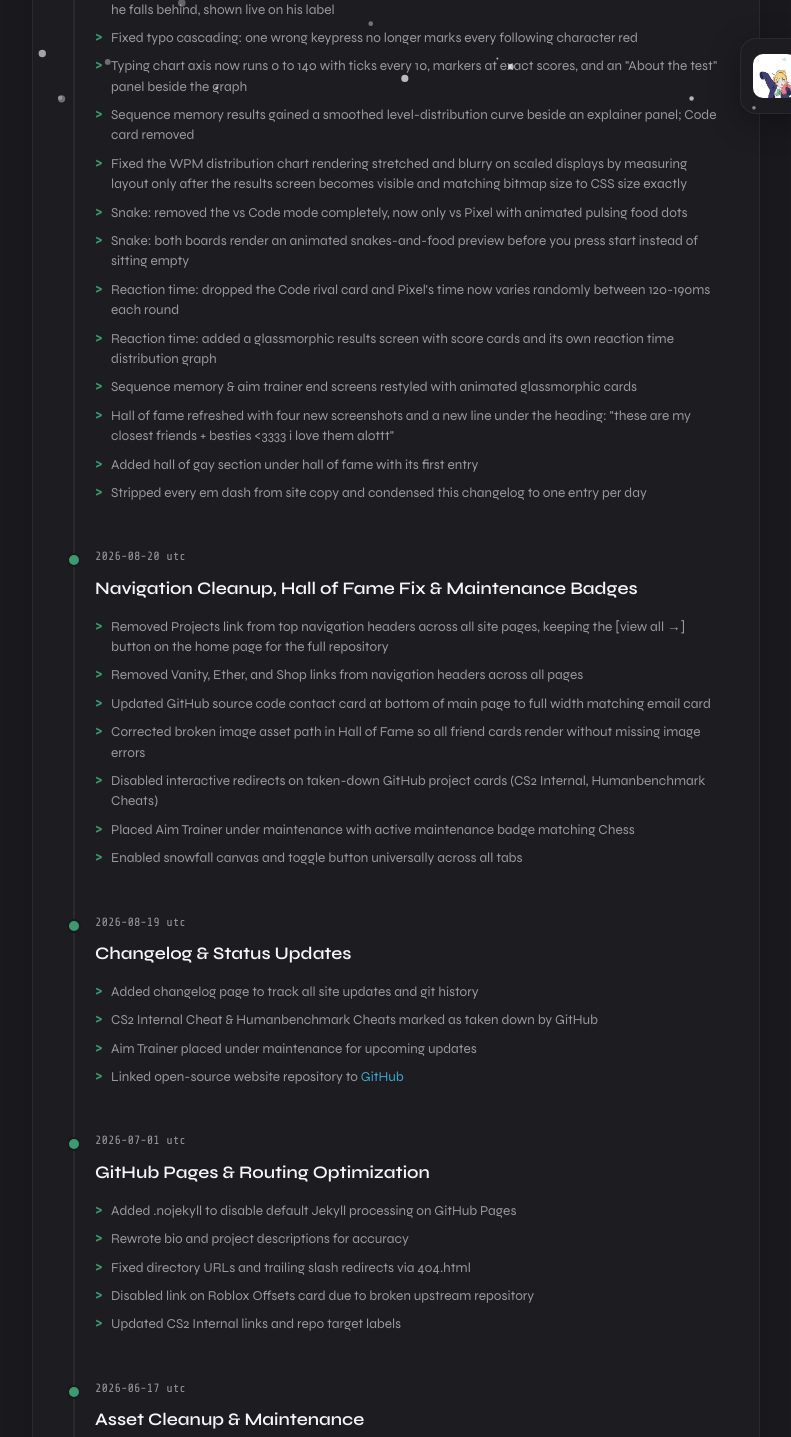
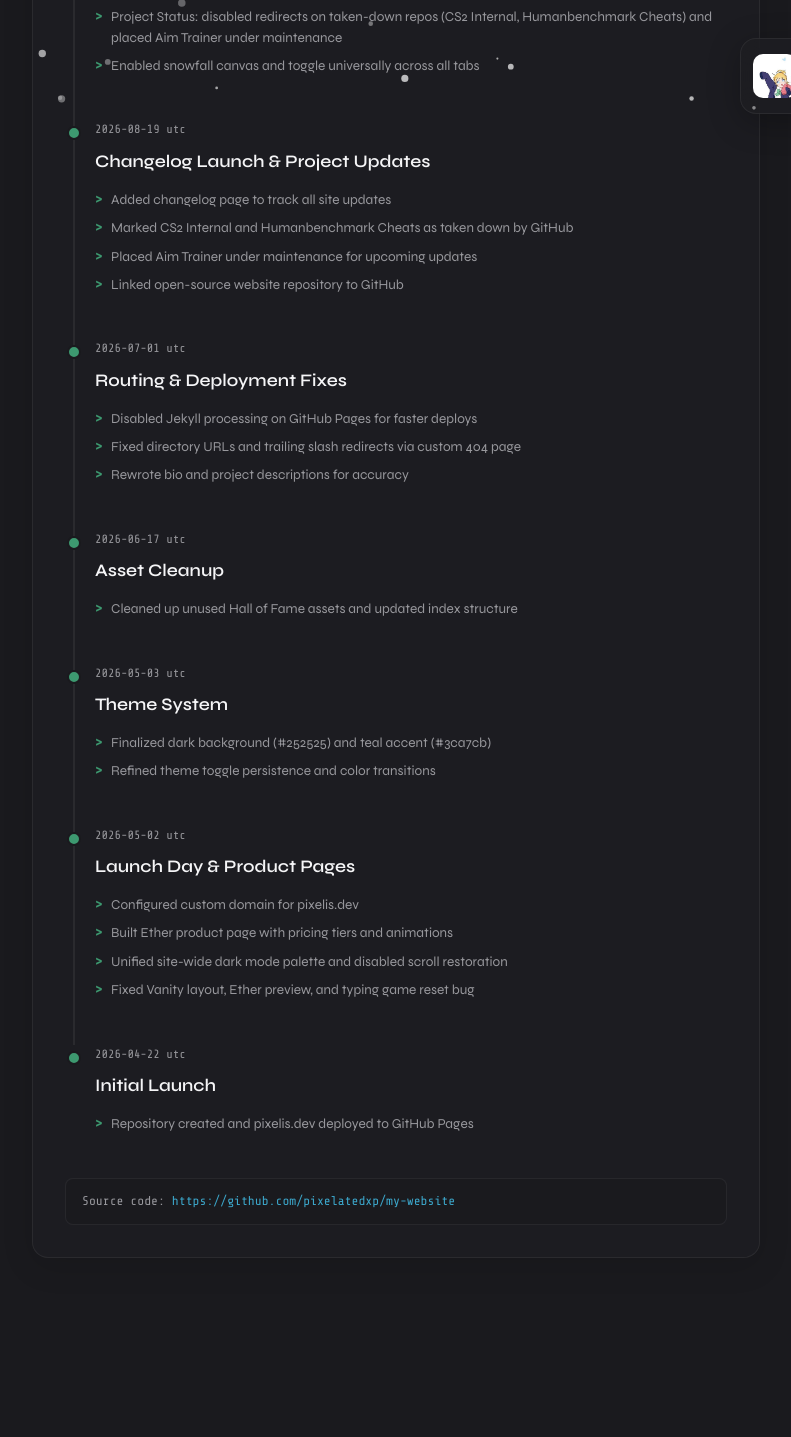
Before and after one commit to pixelatedxp/my-website, a plain HTML site: page changelog.html in a window 1280 px wide. Shown: the part 666-2103 px from the top of the page, without its empty margins (244-1035 px from the left). After the commit the page ends 1949 px from the top, so only its background shows below. Drawn offline with nearby package versions, Linux system fonts and the light colour scheme.

Commit message:
Changelog: rewrite all entries as compact user-facing release highlights

```diff
--- a/changelog.html
+++ b/changelog.html
@@ -130,113 +130,87 @@
                     <div class="changelog-entry fade-up">
                         <div class="changelog-dot"></div>
                         <div class="changelog-date">2026-08-22 UTC</div>
-                        <div class="changelog-title">Music Player, Arcade Overhaul & Site Polish Round</div>
+                        <div class="changelog-title">Music Player & Arcade Overhaul</div>
                         <ul class="changelog-list">
-                            <li>Added a music player to the bottom-right corner of every page with thumbnail, track info and play/pause button</li>
-                            <li>Autoplays on the main page (with first user interaction fallback for browser autoplay policies); manual play only on all other pages</li>
-                            <li>Added first track: Never Been With A Baddie (loops continuously)</li>
-                            <li>Made pause authoritative over pending playback so the song always stops, and the autoplay fallback no longer stays armed after your first interaction anywhere on the page</li>
-                            <li>Rewrote about bio text on the main page</li>
-                            <li>Fixed snowfall on every arcade game: the toggle existed but pages were missing the canvas element entirely</li>
-                            <li>Typing test: expanded sentence pool from 5 to 25 and rebuilt results as scroll-down glassmorphic cards with an animated WPM distribution chart showing where you rank</li>
-                            <li>Typing test: Code removed from the race, top bar, results cards and the chart. It's now you vs Avg Human vs Pixel only</li>
-                            <li>Typing test: Pixel's pace now varies between 80 and 85 WPM every run and rubber-bands up to 90 when he falls behind, shown live on his label</li>
-                            <li>Fixed typo cascading: one wrong keypress no longer marks every following character red</li>
-                            <li>Typing chart axis now runs 0 to 140 with ticks every 10, markers at exact scores, and an "About the test" panel beside the graph</li>
-                            <li>Sequence memory results gained a smoothed level-distribution curve beside an explainer panel; Code card removed</li>
-                            <li>Fixed the WPM distribution chart rendering stretched and blurry on scaled displays by measuring layout only after the results screen becomes visible and matching bitmap size to CSS size exactly</li>
-                            <li>Snake: removed the vs Code mode completely, now only vs Pixel with animated pulsing food dots</li>
-                            <li>Snake: both boards render an animated snakes-and-food preview before you press start instead of sitting empty</li>
-                            <li>Reaction time: dropped the Code rival card and Pixel's time now varies randomly between 120-190ms each round</li>
-                            <li>Reaction time: added a glassmorphic results screen with score cards and its own reaction time distribution graph</li>
-                            <li>Sequence memory & aim trainer end screens restyled with animated glassmorphic cards</li>
-                            <li>Hall of fame refreshed with four new screenshots and a new line under the heading: "these are my closest friends + besties &lt;3333 i love them alottt"</li>
-                            <li>Added hall of gay section under hall of fame with its first entry</li>
-                            <li>Stripped every em dash from site copy and condensed this changelog to one entry per day</li>
+                            <li>Global Music Player: self-injecting mini player on every page with thumbnail, track info, play/pause, and intelligent browser autoplay fallback</li>
+                            <li>Arcade Refinements: streamlined game lineups by removing retired modes, expanded sentence pools, and balanced AI opponents with dynamic rubber-banding WPM and randomized reaction times</li>
+                            <li>UI & Performance: animated glassmorphic end screens across all games, custom distribution charts for typing and reaction tests, and fixed canvas scaling bugs on high-DPI displays</li>
+                            <li>Site Updates: refreshed bio, added Hall of Gay alongside Hall of Fame, stripped em dashes globally, and condensed changelog to one entry per day</li>
                         </ul>
                     </div>
 
                     <div class="changelog-entry fade-up">
                         <div class="changelog-dot"></div>
                         <div class="changelog-date">2026-08-20 UTC</div>
-                        <div class="changelog-title">Navigation Cleanup, Hall of Fame Fix & Maintenance Badges</div>
+                        <div class="changelog-title">Navigation Cleanup & Maintenance Badges</div>
                         <ul class="changelog-list">
-                            <li>Removed Projects link from top navigation headers across all site pages, keeping the [view all →] button on the home page for the full repository</li>
-                            <li>Removed Vanity, Ether, and Shop links from navigation headers across all pages</li>
-                            <li>Updated GitHub source code contact card at bottom of main page to full width matching email card</li>
-                            <li>Corrected broken image asset path in Hall of Fame so all friend cards render without missing image errors</li>
-                            <li>Disabled interactive redirects on taken-down GitHub project cards (CS2 Internal, Humanbenchmark Cheats)</li>
-                            <li>Placed Aim Trainer under maintenance with active maintenance badge matching Chess</li>
-                            <li>Enabled snowfall canvas and toggle button universally across all tabs</li>
+                            <li>Streamlined navigation: removed Projects, Vanity, Ether, and Shop links from headers across all pages, keeping the home page [view all] button for the full repository</li>
+                            <li>Fixed Hall of Fame: corrected broken image paths so all friend cards render properly</li>
+                            <li>Project Status: disabled redirects on taken-down repos (CS2 Internal, Humanbenchmark Cheats) and placed Aim Trainer under maintenance</li>
+                            <li>Enabled snowfall canvas and toggle universally across all tabs</li>
                         </ul>
                     </div>
 
                     <div class="changelog-entry fade-up">
                         <div class="changelog-dot"></div>
                         <div class="changelog-date">2026-08-19 UTC</div>
-                        <div class="changelog-title">Changelog & Status Updates</div>
+                        <div class="changelog-title">Changelog Launch & Project Updates</div>
                         <ul class="changelog-list">
-                            <li>Added changelog page to track all site updates and git history</li>
-                            <li>CS2 Internal Cheat & Humanbenchmark Cheats marked as taken down by GitHub</li>
-                            <li>Aim Trainer placed under maintenance for upcoming updates</li>
-                            <li>Linked open-source website repository to <a href="https://github.com/pixelatedxp/my-website" target="_blank" style="color: var(--accent-teal); text-decoration: none;">GitHub</a></li>
+                            <li>Added changelog page to track all site updates</li>
+                            <li>Marked CS2 Internal and Humanbenchmark Cheats as taken down by GitHub</li>
+                            <li>Placed Aim Trainer under maintenance for upcoming updates</li>
+                            <li>Linked open-source website repository to GitHub</li>
                         </ul>
                     </div>
 
                     <div class="changelog-entry fade-up">
                         <div class="changelog-dot"></div>
                         <div class="changelog-date">2026-07-01 UTC</div>
-                        <div class="changelog-title">GitHub Pages & Routing Optimization</div>
+                        <div class="changelog-title">Routing & Deployment Fixes</div>
                         <ul class="changelog-list">
-                            <li>Added .nojekyll to disable default Jekyll processing on GitHub Pages</li>
+                            <li>Disabled Jekyll processing on GitHub Pages for faster deploys</li>
+                            <li>Fixed directory URLs and trailing slash redirects via custom 404 page</li>
                             <li>Rewrote bio and project descriptions for accuracy</li>
-                            <li>Fixed directory URLs and trailing slash redirects via 404.html</li>
-                            <li>Disabled link on Roblox Offsets card due to broken upstream repository</li>
-                            <li>Updated CS2 Internal links and repo target labels</li>
                         </ul>
                     </div>
 
                     <div class="changelog-entry fade-up">
                         <div class="changelog-dot"></div>
                         <div class="changelog-date">2026-06-17 UTC</div>
-                        <div class="changelog-title">Asset Cleanup & Maintenance</div>
+                        <div class="changelog-title">Asset Cleanup</div>
                         <ul class="changelog-list">
                             <li>Cleaned up unused Hall of Fame assets and updated index structure</li>
-                            <li>Triggered manual rebuild for GitHub Pages static assets</li>
                         </ul>
                     </div>
 
                     <div class="changelog-entry fade-up">
                         <div class="changelog-dot"></div>
                         <div class="changelog-date">2026-05-03 UTC</div>
-                        <div class="changelog-title">Theme System & Color Palette</div>
+                        <div class="changelog-title">Theme System</div>
                         <ul class="changelog-list">
-                            <li>Finalized main dark background color (#252525) and teal accent (#3ca7cb)</li>
-                            <li>Refined theme toggle state persistence and color transitions</li>
+                            <li>Finalized dark background (#252525) and teal accent (#3ca7cb)</li>
+                            <li>Refined theme toggle persistence and color transitions</li>
                         </ul>
                     </div>
 
                     <div class="changelog-entry fade-up">
                         <div class="changelog-dot"></div>
                         <div class="changelog-date">2026-05-02 UTC</div>
-                        <div class="changelog-title">Domain Setup, Product Pages & UX Polish</div>
+                        <div class="changelog-title">Launch Day & Product Pages</div>
                         <ul class="changelog-list">
-                            <li>Configured custom domain CNAME for pixelis.dev</li>
-                            <li>Added pricing tiers (Day / Month / Lifetime) and animations for Ether page</li>
-                            <li>Expanded project README documentation and directory structure</li>
-                            <li>Disabled browser scroll restoration and forced all pages to load at top (0, 0)</li>
-                            <li>Unified site-wide background colors to match primary dark mode palette</li>
-                            <li>Fixed Vanity card layout, compact Ether preview, and typing game reset bug</li>
-                            <li>Removed horizontal scanline visual artifacts across all site pages</li>
+                            <li>Configured custom domain for pixelis.dev</li>
+                            <li>Built Ether product page with pricing tiers and animations</li>
+                            <li>Unified site-wide dark mode palette and disabled scroll restoration</li>
+                            <li>Fixed Vanity layout, Ether preview, and typing game reset bug</li>
                         </ul>
                     </div>
 
                     <div class="changelog-entry fade-up">
                         <div class="changelog-dot"></div>
                         <div class="changelog-date">2026-04-22 UTC</div>
-                        <div class="changelog-title">Repository Initialization</div>
+                        <div class="changelog-title">Initial Launch</div>
                         <ul class="changelog-list">
-                            <li>Initial repository commit and deployment setup for pixelis.dev</li>
+                            <li>Repository created and pixelis.dev deployed to GitHub Pages</li>
                         </ul>
                     </div>
 
```
